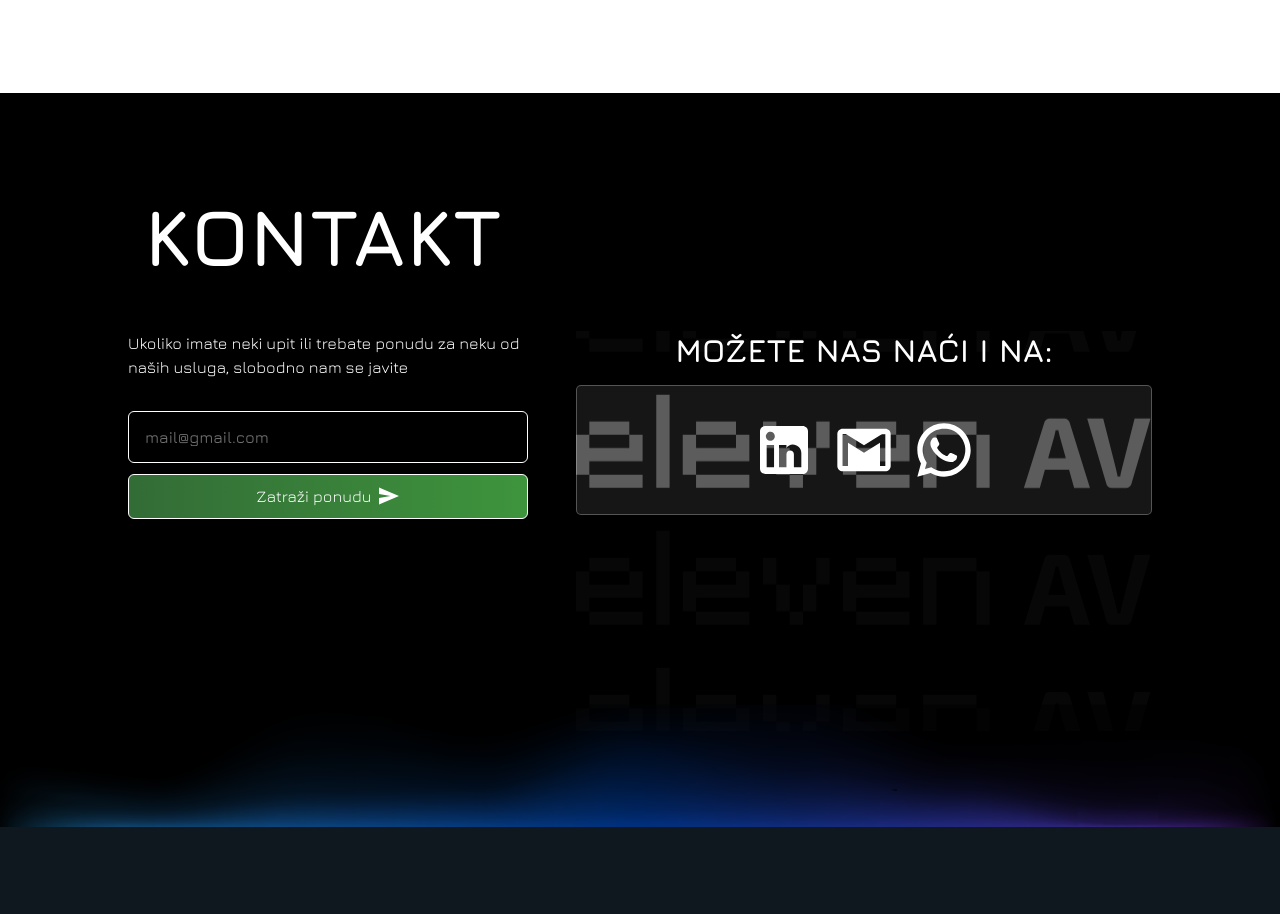
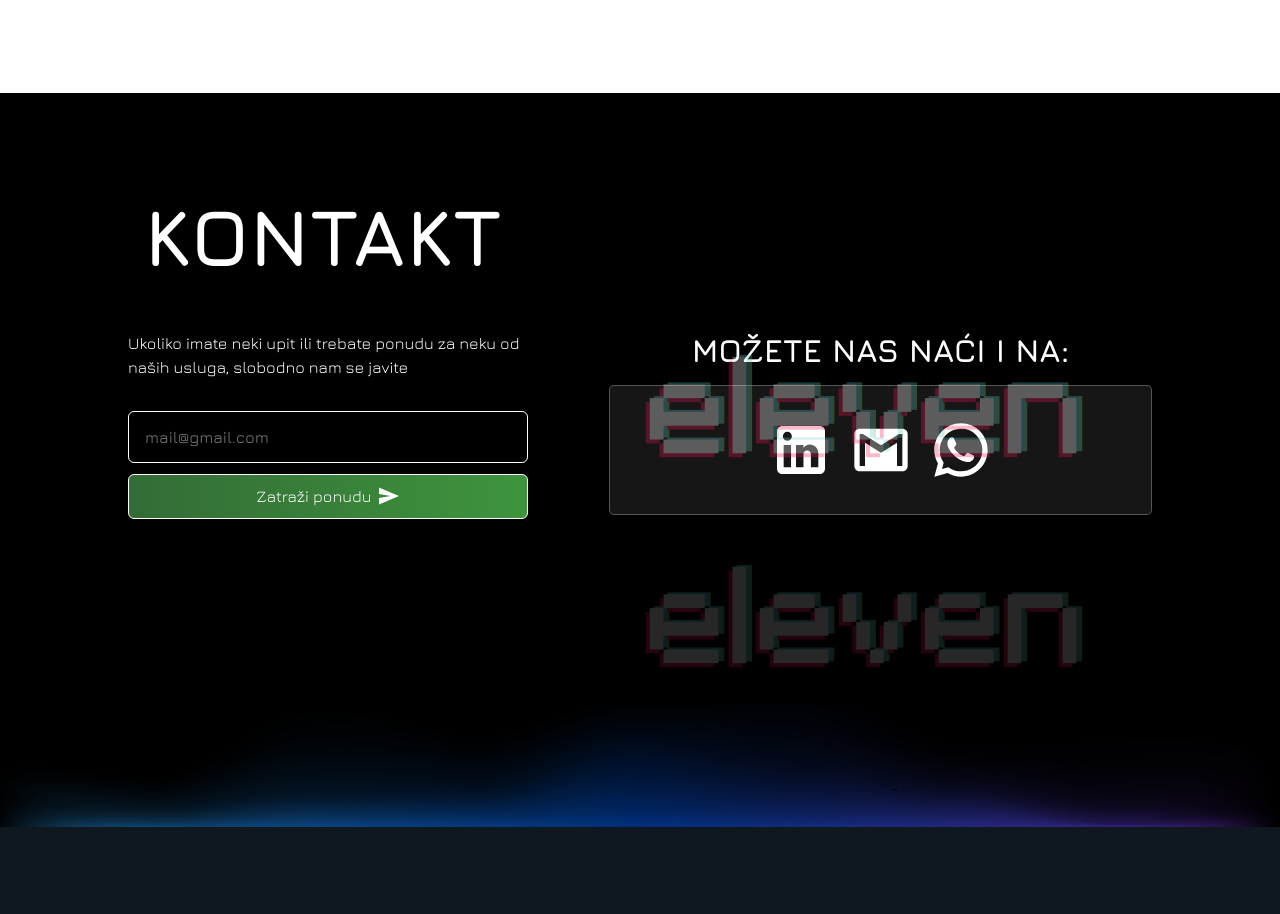
Before and after one commit to Boris-Galac/eleven, a website: page index.html in a window 1280 px wide. Shown: the part 2059-2973 px from the top of the page. Drawn offline with nearby package versions, Linux system fonts and the light colour scheme.

Commit message:
asd git commit -m asd

```diff
--- a/index.html
+++ b/index.html
@@ -237,103 +237,103 @@
               </div>
               <div class="kontakt__right-col--inner">
                 <img
-                  src="src/assets/images/logo-kontakt-gray.svg"
+                  src="src/assets/images/logo-white.png"
                   aria-hidden="true"
                 />
                 <img
-                  src="src/assets/images/logo-kontakt-gray.svg"
+                  src="src/assets/images/logo-white.png"
                   aria-hidden="true"
                 />
                 <img
-                  src="src/assets/images/logo-kontakt-white.svg"
+                  src="src/assets/images/logo-white.png"
                   aria-hidden="true"
                   class="scroll-white-logo"
                 />
                 <img
-                  src="src/assets/images/logo-kontakt-gray.svg"
+                  src="src/assets/images/logo-white.png"
                   aria-hidden="true"
                 />
                 <img
-                  src="src/assets/images/logo-kontakt-gray.svg"
+                  src="src/assets/images/logo-white.png"
                   aria-hidden="true"
                 />
                 <img
-                  src="src/assets/images/logo-kontakt-gray.svg"
+                  src="src/assets/images/logo-white.png"
                   aria-hidden="true"
                 />
                 <img
-                  src="src/assets/images/logo-kontakt-gray.svg"
+                  src="src/assets/images/logo-white.png"
                   aria-hidden="true"
                 />
                 <img
-                  src="src/assets/images/logo-kontakt-gray.svg"
+                  src="src/assets/images/logo-white.png"
                   aria-hidden="true"
                 />
                 <img
-                  src="src/assets/images/logo-kontakt-gray.svg"
+                  src="src/assets/images/logo-white.png"
                   aria-hidden="true"
                 />
                 <img
-                  src="src/assets/images/logo-kontakt-gray.svg"
+                  src="src/assets/images/logo-white.png"
                   aria-hidden="true"
                 />
                 <img
-                  src="src/assets/images/logo-kontakt-gray.svg"
+                  src="src/assets/images/logo-white.png"
                   aria-hidden="true"
                 />
                 <img
-                  src="src/assets/images/logo-kontakt-gray.svg"
+                  src="src/assets/images/logo-white.png"
                   aria-hidden="true"
                 />
               </div>
               <div class="kontakt__right-col--inner">
                 <img
-                  src="src/assets/images/logo-kontakt-gray.svg"
+                  src="src/assets/images/logo-white.png"
                   aria-hidden="true"
                 />
                 <img
-                  src="src/assets/images/logo-kontakt-gray.svg"
+                  src="src/assets/images/logo-white.png"
                   aria-hidden="true"
                 />
                 <img
-                  src="src/assets/images/logo-kontakt-white.svg"
+                  src="src/assets/images/logo-white.png"
                   aria-hidden="true"
                   class="scroll-white-logo"
                 />
                 <img
-                  src="src/assets/images/logo-kontakt-gray.svg"
+                  src="src/assets/images/logo-white.png"
                   aria-hidden="true"
                 />
                 <img
-                  src="src/assets/images/logo-kontakt-gray.svg"
+                  src="src/assets/images/logo-white.png"
                   aria-hidden="true"
                 />
                 <img
-                  src="src/assets/images/logo-kontakt-gray.svg"
+                  src="src/assets/images/logo-white.png"
                   aria-hidden="true"
                 />
                 <img
-                  src="src/assets/images/logo-kontakt-gray.svg"
+                  src="src/assets/images/logo-white.png"
                   aria-hidden="true"
                 />
                 <img
-                  src="src/assets/images/logo-kontakt-gray.svg"
+                  src="src/assets/images/logo-white.png"
                   aria-hidden="true"
                 />
                 <img
-                  src="src/assets/images/logo-kontakt-gray.svg"
+                  src="src/assets/images/logo-white.png"
                   aria-hidden="true"
                 />
                 <img
-                  src="src/assets/images/logo-kontakt-gray.svg"
+                  src="src/assets/images/logo-white.png"
                   aria-hidden="true"
                 />
                 <img
-                  src="src/assets/images/logo-kontakt-gray.svg"
+                  src="src/assets/images/logo-white.png"
                   aria-hidden="true"
                 />
                 <img
-                  src="src/assets/images/logo-kontakt-gray.svg"
+                  src="src/assets/images/logo-white.png"
                   aria-hidden="true"
                 />
               </div>
```
